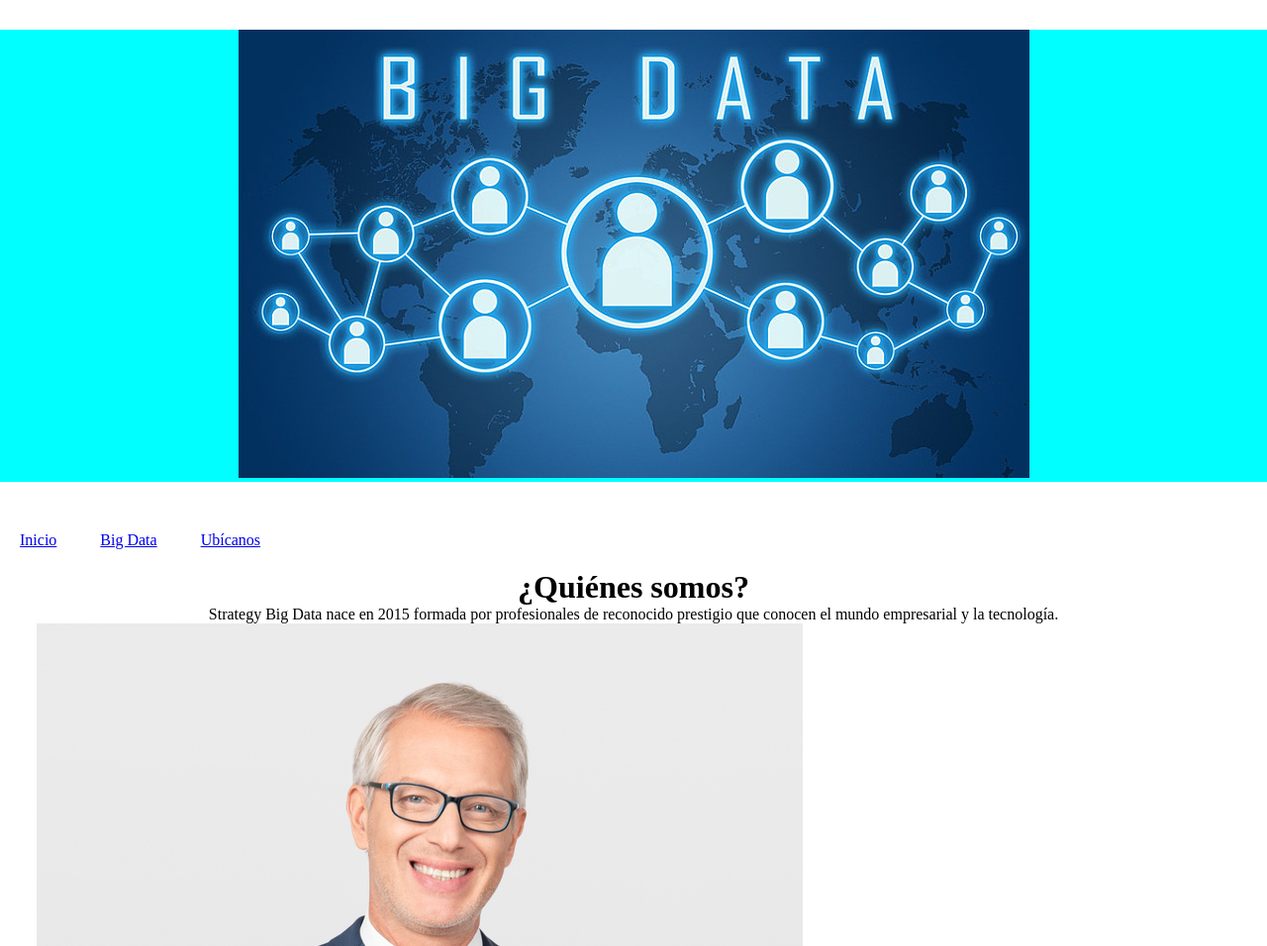
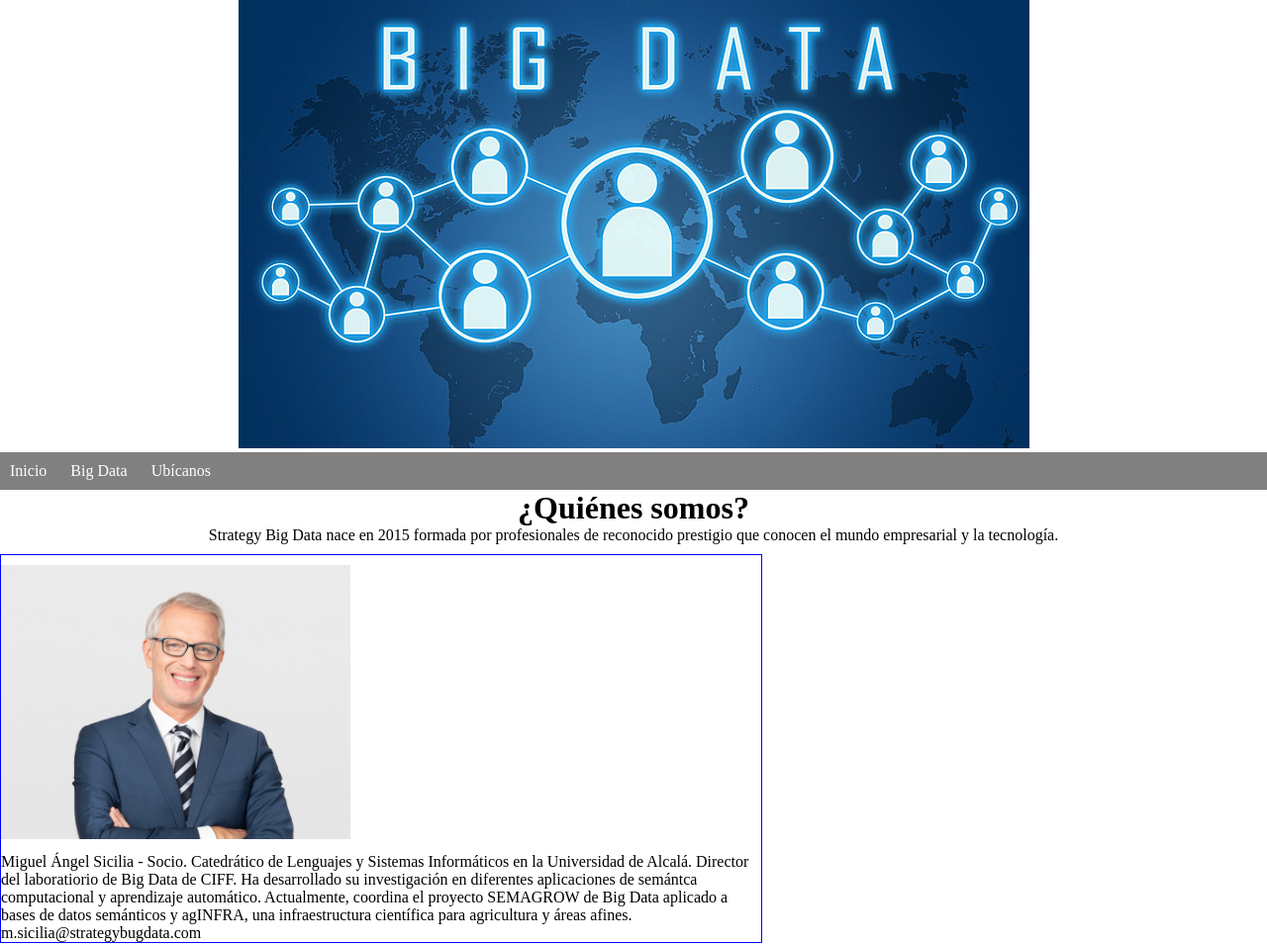
Before and after one commit to augurto/Proyecto-AEW, a plain HTML site: page index.html in a window 1280 px wide. Shown: the top 956 px of the page at 99% size. Drawn offline with Linux system fonts and the light colour scheme.

Commit message:
Puse en el htm un figcaption, figure y section y me falta todavia en el css poner las letras con la imagen de fondo y centrar con el texto

```diff
--- a/css/style.css
+++ b/css/style.css
@@ -1,12 +1,16 @@
 
 * { margin: 0; border: 0; padding: 0;}
 
-nav a {padding: 20px; display: inline-block;}
+nav  {background-color: gray; }
 
-#Inicio {vertical-align: top; margin: 30px auto 30px auto ;}
+nav a {	padding: 10px; text-decoration: none; color: white; display: inline-block;}
 
-header {background-color:  aqua; text-align: center;}
+h1 {text-align: center;}
 
-main h1 {text-align: center;}
+section figure {width: 60%;	margin-top: 10px; margin-bottom: 10px;border: 1px solid blue;}
+
+section figure img {width: 46%; margin: 10px auto 10px auto; }
+
+header { text-align: center;}
 
 main p {text-align: center;}
--- a/index.html
+++ b/index.html
@@ -41,11 +41,17 @@
             Strategy Big Data nace en 2015 formada por profesionales de reconocido prestigio que conocen el mundo empresarial y la tecnología.
         </p>
         <div class="contenido_1">
-            <p>
+            <section>
+                <figure>
             <img src="../Proyecto-AEW/img/Persona1.png">
 
-                Miguel Ángel Sicilia - Socio. Catedrático de Lenguajes y Sistemas Informáticos en la Universidad de Alcalá. Director del laboratiorio de Big Data de CIFF. Ha desarrollado su investigación en diferentes aplicaciones de semántca computacional y aprendizaje automático. Actualmente, coordina el proyecto SEMAGROW de Big Data aplicado a bases de datos semánticos y agINFRA, una infraestructura científica para agricultura y áreas afines. m.sicilia@strategybugdata.com
-            </p>
+            <figcaption> Miguel Ángel Sicilia - Socio. Catedrático de Lenguajes y Sistemas Informáticos en la Universidad de Alcalá.
+                Director del laboratiorio de Big Data de CIFF.
+                Ha desarrollado su investigación en diferentes aplicaciones de semántca computacional y aprendizaje automático.
+                Actualmente, coordina el proyecto SEMAGROW de Big Data aplicado a bases de datos semánticos y agINFRA, una infraestructura científica para agricultura y áreas afines.
+                 m.sicilia@strategybugdata.com</figcaption>
+                </figure>
+            </section>
         </div>
 
         <div class="contenido_2">
```
